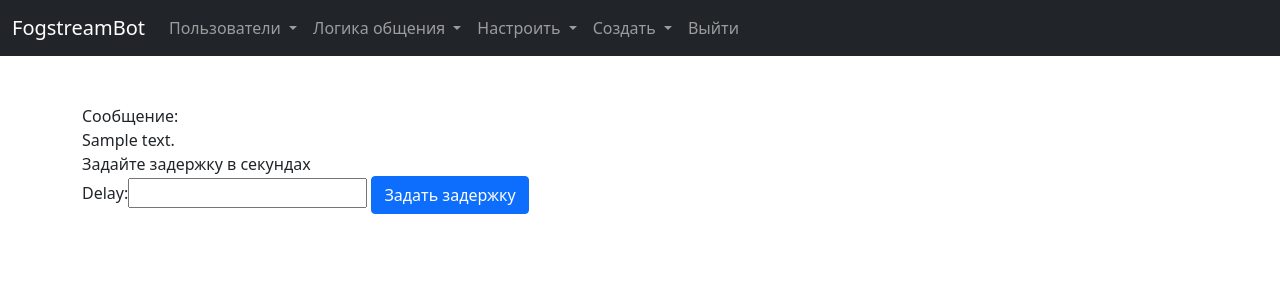
After one commit to andrew-merzlaikov/FogstreamBot, a Django app: page /bot/delat/get/edit/1 in a window 1280 px wide. The commit adds this page. Shown: the top 300 px of the page. Run offline with Django 3.2, Linux system fonts and the light colour scheme; a user stored in the database is signed in; tables that the repository leaves empty hold one stand-in row (values such as "Sample post"); some libraries are stand-ins or nearby versions.

Commit message:
Изменения

```diff
--- a/appadmin/forms.py
+++ b/appadmin/forms.py
@@ -13,3 +13,7 @@ class TokenBotForm(forms.Form):
                                 widget=forms.Textarea(attrs={
                                                             'rows': 2,
                                                             'cols': 120}))
+
+
+class MessageDelayForm(forms.Form):
+    delay = forms.IntegerField()
--- a/appadmin/models.py
+++ b/appadmin/models.py
@@ -7,6 +7,14 @@ class TokenBot(models.Model):
 
     def __str__(self):
         return "{token_bot}".format(token_bot=self.token_bot)
+
+
+class MessageDelay(models.Model):
+    message = models.OneToOneField(TokenBot,
+                                      on_delete = models.CASCADE,
+                                      primary_key = True)
+    delay = models.IntegerField()
+
 
 class Message(models.Model):
     text_message = models.CharField(max_length=200)
--- /dev/null
+++ b/appadmin/templates/delay/show_edit_delay.html
@@ -0,0 +1,38 @@
+{% extends  'base.html' %}
+{% load crispy_forms_tags %}
+
+{% block content %}
+
+    {% include 'header.html' %}
+
+    <div class="container mt-5">
+
+        <div class="row">
+            <div class="col-md-10">
+                Сообщениe:
+            </div>
+        </div>
+
+        <div class="row">
+            <div class="col-md-10">
+                    {{ message }}
+            </div>
+        </div>
+
+        <div class="row">
+            <div class="col-md-10">
+                    Задайте задержку в секундах
+            </div>
+        </div>
+
+        <div class="row">
+            <div class="col-md-10">
+                <form method="POST" action="#">
+                    {{ message_delay_form }}
+                    <button class="btn btn-primary"> Задать задержку </button>
+                </form>
+            </div>
+        </div>
+    </div>
+
+{% endblock %}
--- a/appadmin/templates/header.html
+++ b/appadmin/templates/header.html
@@ -46,7 +46,7 @@
                         </a>
                         <ul class="dropdown-menu dropdown-menu-dark" aria-labelledby="navbarDarkDropdownMenuLink">
                         <li><a class="dropdown-item" href={% url 'appadmin:token_get' %}>Токен Бота </a></li>
-                        <li><a class="dropdown-item" href="#"> Задержку сообщений </a></li>
+                        <li><a class="dropdown-item" href={% url 'appadmin:delay_get' %}> Задержку сообщений </a></li>
                         </ul>
                     </li>
                 </ul>
--- a/appadmin/urls.py
+++ b/appadmin/urls.py
@@ -5,7 +5,9 @@ from .views import (ViewMain,
                     ViewUser,
                     ViewLogic,
                     show_edit_form_message,
-					ViewToken)
+					ViewToken,
+					ViewMessageDelay,
+					show_edit_delay)
 
 
 app_name = "appadmin"
@@ -13,6 +15,8 @@ app_name = "appadmin"
 urlpatterns = [
     path('main', ViewMain.as_view(), name='main'),
     path('create/message', ViewMessage.as_view(), name='create_message'),
+	path('delay/get', ViewMessageDelay.as_view(), name="delay_get"),
+	path('delat/get/edit/<int:id_message>', show_edit_delay, name="delay_edit_get"),
 
     path('edit/message/<int:id_message>',
          ViewMessage.as_view(),
--- a/appadmin/views.py
+++ b/appadmin/views.py
@@ -7,11 +7,27 @@ from django.forms import modelformset_factory
 from django.shortcuts import redirect
 from .models import Message, TokenBot
 from .forms import (MessageForm,
-                    TokenBotForm)
+                    TokenBotForm,
+                    MessageDelayForm)
 from django.urls import reverse
 from appserver.models import UserTelegram
 import operator
 
+
+def show_edit_delay(request, id_message):
+    if request.user.is_authenticated:
+        message = Message.\
+                  objects.\
+                  filter(id=id_message).get()
+
+        message_delay_form = MessageDelayForm()
+
+        return render(request,
+                      "delay/show_edit_delay.html",
+                      {"message": message,
+                       "message_delay_form": message_delay_form})
+    else:
+        return render(request, "http_response/error_401.html", status=401)
 
 def show_edit_form_message(request, id_message):
     if request.user.is_authenticated:
@@ -22,6 +38,16 @@ def show_edit_form_message(request, id_message):
                        'id_message': id_message})
     else:
         return render(request, "http_response/error_401.html", status=401)
+
+
+class ViewMessageDelay(TemplateView):
+    def get(self, request):
+
+        messages = Message.objects.all()
+
+        return render(request,
+                      "delay/delays.html",
+                      {"messages": messages})
 
 
 class ViewToken(TemplateView):
--- a/appserver/views.py
+++ b/appserver/views.py
@@ -89,7 +89,6 @@ class MessageView(APIView):
     def get(self, request, id_current_message):
         answer = None
 
-        print("ID_CURRENT_MESSAGE: ", id_current_message)
 
         if 'answer' in request.GET.keys():
             answer = request.GET['answer']
```
Also changed, not shown: appadmin/templates/delay/delays.html (added, +41 -0 lines), telegrambot/bothandlers.py (+16 -0 lines), appadmin/migrations/0025_messagedelay.py (added), appadmin/migrations/0026_auto_20210301_1401.py (added).
